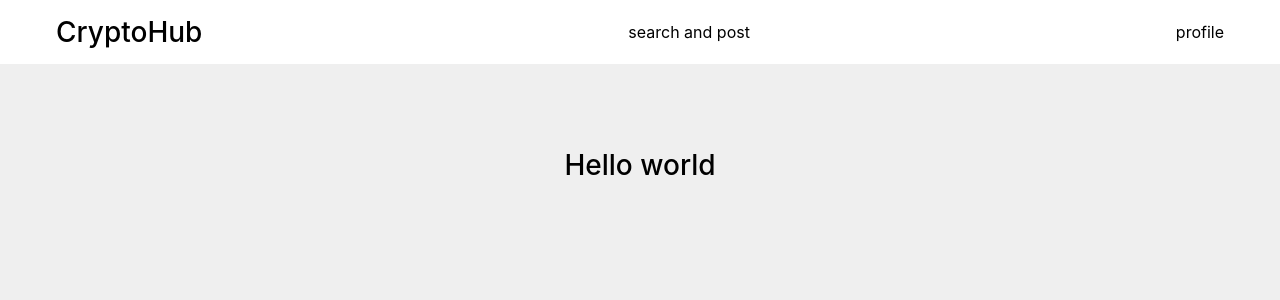
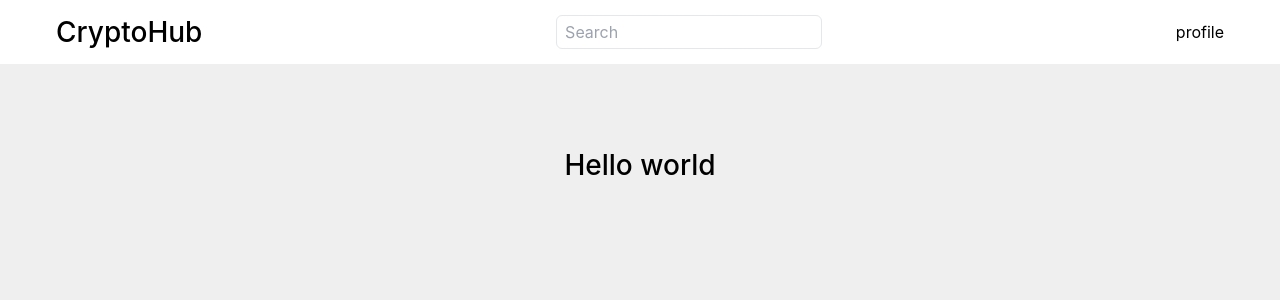
Before and after one commit to COS301-SE-2022/CryptoHub, a Next.js app in the folder client/: page / in a window 1280 px wide. Shown: the top 300 px of the page. Built offline with nearby package versions, Linux system fonts and the light colour scheme.

Commit message:
Added search bar to navigation

```diff
--- a/client/components/NavigationBar/NavigationBar.js
+++ b/client/components/NavigationBar/NavigationBar.js
@@ -1,11 +1,14 @@
 import Link from "next/link";
 import React from "react";
+import NavigationSearchBar from "./NavigationSearchBar";
 
 const NavigationBar = () => {
   return (
     <nav className="w-full h-16 flex flex-row justify-between items-center px-14 py-1">
       <h1>CryptoHub</h1>
-      <div>search and post</div>
+      <div>
+        <NavigationSearchBar />
+      </div>
       <div>profile</div>
     </nav>
   );
--- a/client/components/NavigationBar/NavigationSearchBar.js
+++ b/client/components/NavigationBar/NavigationSearchBar.js
@@ -1,7 +1,7 @@
 import React from "react";
 
 const NavigationSearchBar = () => {
-  return <div>NavigationSearchBar</div>;
+  return <input className="border rounded-md w-full px-2 py-1" type="text" placeholder="Search"/>;
 };
 
 export default NavigationSearchBar;
```
